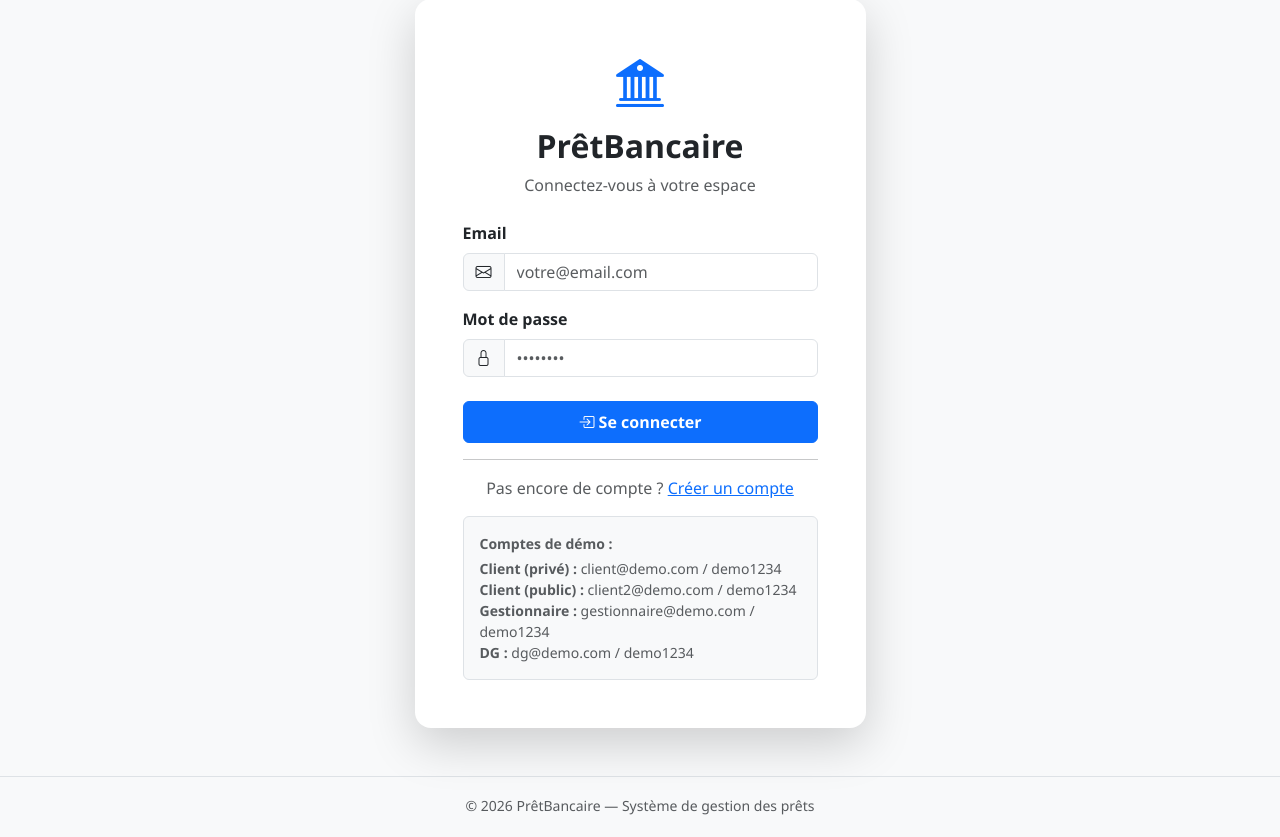
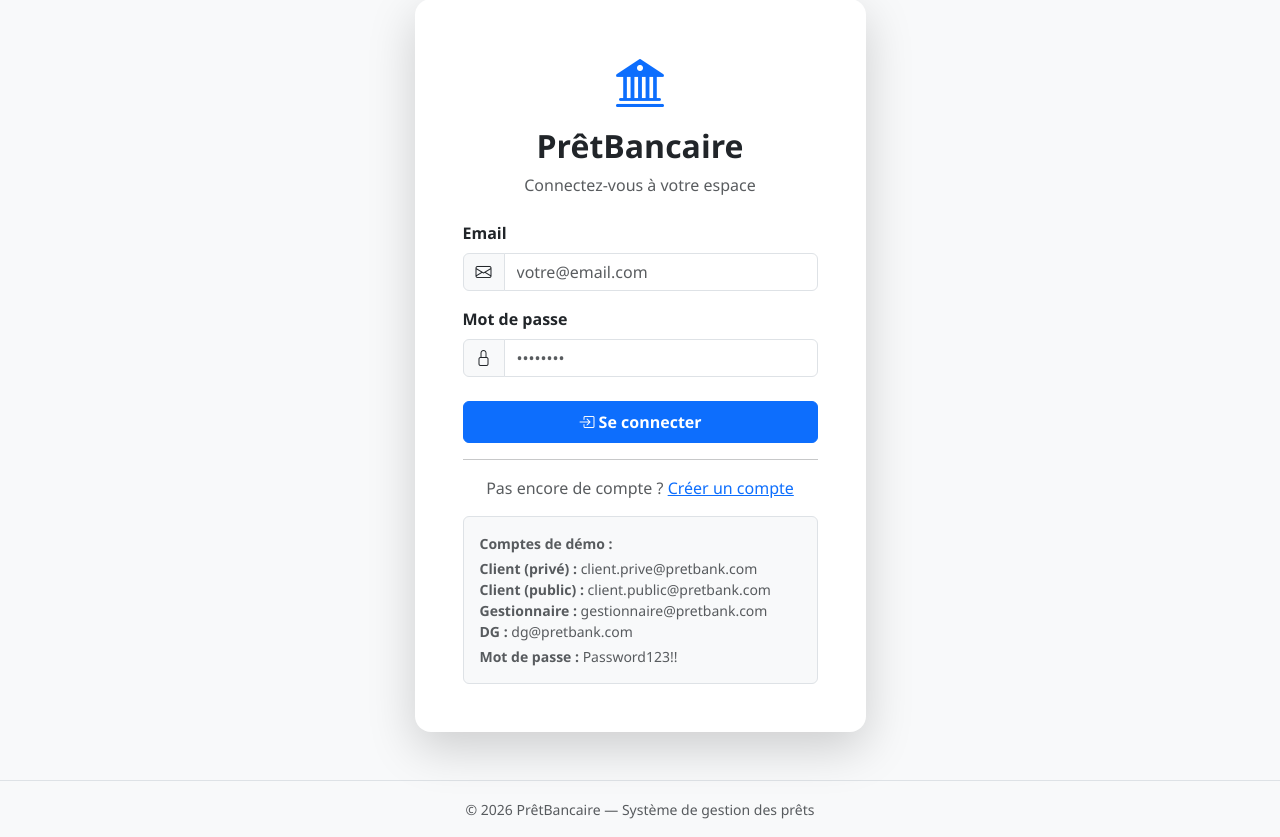
Before and after one commit to jeffersonk74/Pretbancaire, a Flask app: page /login in a window 1280 px wide. Shown: the part 73-910 px from the top of the page. Before the commit the page ends 888 px from the top, so only its background shows below. Run offline with Flask 3, Linux system fonts and the light colour scheme.

Commit message:
Update demo user credentials to pretbank.com emails with Password123!!
Agent-Logs-Url: https://github.com/jeffersonk74/Pretbancaire/sessions/c6c00b3e-5388-4a6e-94c6-7e2eed63664e

Co-authored-by: jeffersonk74 <220103933+jeffersonk74@users.noreply.github.com>

```diff
--- a/app.py
+++ b/app.py
@@ -730,17 +730,17 @@ def init_db():
         # Seed demo users if none exist
         if not User.query.first():
             users = [
-                ('Admin Client', 'client@demo.com', 'demo1234', 'client', 'prive'),
-                ('Client Public', 'client2@demo.com', 'demo1234', 'client', 'public'),
-                ('Gestionnaire', 'gestionnaire@demo.com', 'demo1234', 'gestionnaire', 'prive'),
-                ('Directeur Général', 'dg@demo.com', 'demo1234', 'dg', 'prive'),
+                ('Client Privé', 'client.prive@pretbank.com', 'Password123!!', 'client', 'prive'),
+                ('Client Public', 'client.public@pretbank.com', 'Password123!!', 'client', 'public'),
+                ('Gestionnaire', 'gestionnaire@pretbank.com', 'Password123!!', 'gestionnaire', 'prive'),
+                ('Directeur Général', 'dg@pretbank.com', 'Password123!!', 'dg', 'prive'),
             ]
             for name, email, pw, role, sector in users:
                 u = User(name=name, email=email, role=role, sector=sector)
                 u.set_password(pw)
                 db.session.add(u)
             db.session.commit()
-            print('✅ Demo users created (password: demo1234)')
+            print('✅ Demo users created (password: Password123!!)')
 
 
 if __name__ == '__main__':
--- a/templates/auth/login.html
+++ b/templates/auth/login.html
@@ -35,10 +35,11 @@
         </p>
         <div class="mt-3 p-3 bg-light rounded border">
           <small class="text-muted d-block fw-semibold mb-1">Comptes de démo :</small>
-          <small class="text-muted d-block"><b>Client (privé) :</b> client@demo.com / demo1234</small>
-          <small class="text-muted d-block"><b>Client (public) :</b> client2@demo.com / demo1234</small>
-          <small class="text-muted d-block"><b>Gestionnaire :</b> gestionnaire@demo.com / demo1234</small>
-          <small class="text-muted d-block"><b>DG :</b> dg@demo.com / demo1234</small>
+          <small class="text-muted d-block"><b>Client (privé) :</b> client.prive@pretbank.com</small>
+          <small class="text-muted d-block"><b>Client (public) :</b> client.public@pretbank.com</small>
+          <small class="text-muted d-block"><b>Gestionnaire :</b> gestionnaire@pretbank.com</small>
+          <small class="text-muted d-block"><b>DG :</b> dg@pretbank.com</small>
+          <small class="text-muted d-block mt-1"><b>Mot de passe :</b> Password123!!</small>
         </div>
       </div>
     </div>
```
